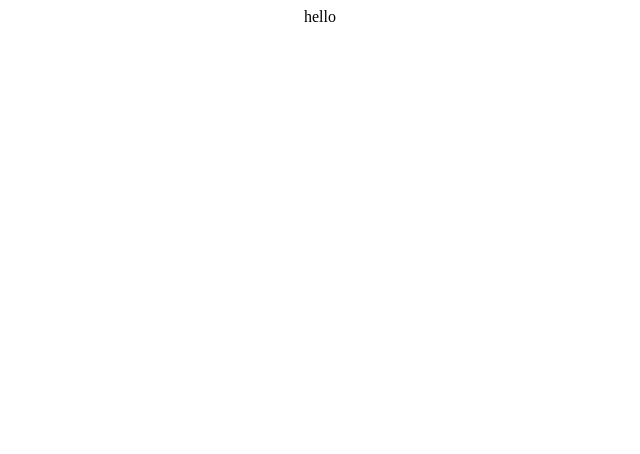
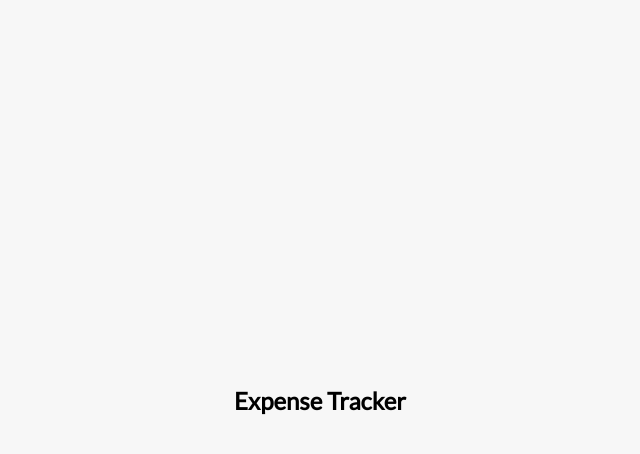
Before and after one commit to Suleman97/expense-tracker-traversy, a React (Create React App) app: page / in a window 1280 px wide. Shown: the top 454 px of the page, without its empty margins (320-960 px from the left). Built offline with nearby package versions, Linux system fonts and the light colour scheme.

Commit message:
setup Header component

```diff
--- a/src/App.css
+++ b/src/App.css
@@ -1,3 +1,66 @@
-.App {
+@import url('https://fonts.googleapis.com/css?family=Lato&display=swap');
+
+:root {
+  --box-shadow: 0 1px 3px rgba(0, 0, 0, 0.12), 0 1px 2px rgba(0, 0, 0, 0.24);
+}
+* {
+  box-sizing: border-box;
+}
+
+body {
+  background-color: #f7f7f7;
+  display: flex;
+  flex-direction: column;
+  align-items: center;
+  justify-content: center;
+  min-height: 100vh;
+  margin: 0;
+  font-family: 'Lato', sans-serif;
+}
+
+.container {
+  margin: 30px auto;
+  width: 350px;
+}
+
+h1 {
+  letter-spacing: 1px;
+  margin: 0;
+}
+
+h4 {
+  margin: 0;
+  text-transform: uppercase;
+}
+
+/* .inc-exp-container {
+  background-color: #fff;
+  box-shadow: var(--box-shadow);
+  padding: 20px;
+  display: flex;
+  justify-content: space-between;
+  margin: 20px 0;
+}
+
+.inc-exp-container > div {
+  flex: 1;
   text-align: center;
 }
+
+.inc-exp-container > div:first-of-type {
+  border-right: 1px solid #dedede;
+}
+
+.money {
+  font-size: 20px;
+  letter-spacing: 1px;
+  margin: 5px 0;
+}
+
+.money.plus {
+  color: #2ecc71;
+}
+
+.money.minus {
+  color: #c0392b;
+} */
--- a/src/App.js
+++ b/src/App.js
@@ -1,10 +1,18 @@
+
+import { Header } from './components/Header';
+import { Balance } from './components/Balance';
+import { IncomeBalance } from './components/IncomeBalance';
 
 import './App.css';
 
 function App() {
   return (
     <div className="App">
-      hello
+      <Header />
+      {/* <div className='container'>
+        <Balance />
+      </div>
+      <IncomeBalance /> */}
     </div>
   );
 }
--- /dev/null
+++ b/src/components/Header.js
@@ -0,0 +1,8 @@
+
+export const Header = () => {
+  return (
+    <h2>
+      Expense Tracker
+    </h2>
+  )
+}
```
